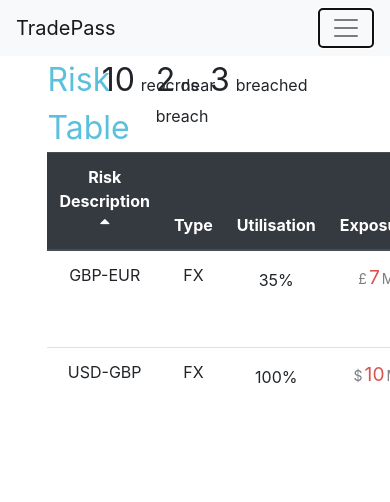
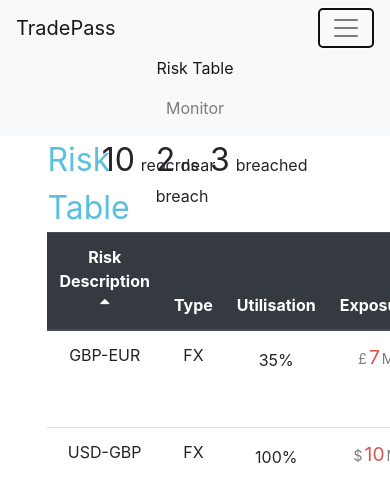
Before and after one commit to tonychenze/bondDebtHistory, a React (Create React App) app: page /risktable in a window 390 px wide. Both pictures are taken after a click on the button "Toggle navigation". Shown: the top 502 px of the page. Built offline with nearby package versions, Linux system fonts and the light colour scheme.

Commit message:
adding the navgation toogle

```diff
--- a/src/components/navigation.jsx
+++ b/src/components/navigation.jsx
@@ -1,13 +1,28 @@
-import React from "react";
+import React, { Component } from "react";
 import { Link, NavLink } from "react-router-dom";
-const Navigation = () => {
+class Navigation extends Component {
+  state = { collapsed: true };
+  toggleNavbar = () => {
+    this.setState({
+      collapsed: !this.state.collapsed
+    });
+  };
+  render() {
+    const collapsed = this.state.collapsed;
+    const classOne = collapsed
+      ? "collapse navbar-collapse"
+      : "collapse navbar-collapse show";
+    const classTwo = collapsed
+      ? "navbar-toggler navbar-toggler-right collapsed"
+      : "navbar-toggler navbar-toggler-right";
     return (
       <nav className="navbar navbar-expand-lg navbar-light bg-light">
         <Link className="navbar-brand" to="/">
           TradePass
         </Link>
         <button
-        className="navbar-toggler"
+          onClick={this.toggleNavbar}
+          className={`${classTwo}`}
           type="button"
           data-toggle="collapse"
           data-target="#navbarNav"
@@ -18,8 +33,8 @@ const Navigation = () => {
           <span className="navbar-toggler-icon" />
         </button>
 
-      <div className="collapse navbar-collapse" id="navbarNav">
-        <ul className="navbar-nav">
+        <div className={`${classOne}`} id="navbarSupportedContent">
+          <ul className="navbar-nav mr-auto">
             <li className="nav-item">
               <NavLink className="nav-link" to="/risktable">
                 Risk Table
@@ -34,6 +49,7 @@ const Navigation = () => {
         </div>
       </nav>
     );
-};
+  }
+}
 
 export default Navigation;
--- a/src/index.js
+++ b/src/index.js
@@ -4,6 +4,7 @@ import { BrowserRouter } from "react-router-dom";
 import logger from "./services/logService";
 import App from "./App";
 import * as serviceWorker from "./serviceWorker";
+
 import "bootstrap/dist/css/bootstrap.css";
 import "font-awesome/css/font-awesome.css";
 import "./index.css";
```
Also changed, not shown: src/components/navigation.css (added). Lines whose indentation alone changed are shown as unchanged.
